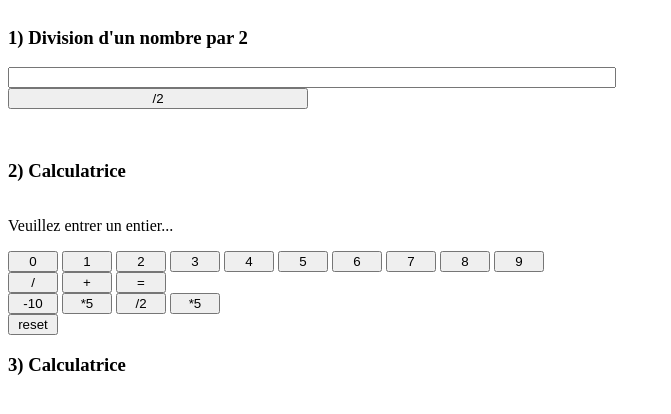
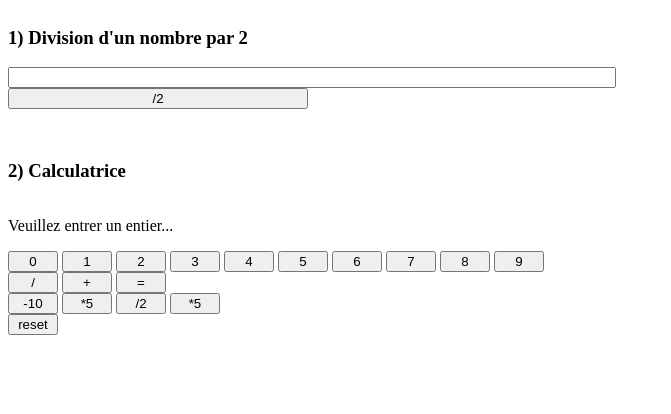
Before and after one commit to BINETsimon/Coding-challenge, a plain HTML site: page pages/examen-javascript.html in a window 1280 px wide. Shown: the whole page, without its empty margins (0-671 px from the left). Drawn offline with Linux system fonts and the light colour scheme.

Commit message:
Update examen-javascript.html

```diff
--- a/pages/examen-javascript.html
+++ b/pages/examen-javascript.html
@@ -42,10 +42,6 @@
         </div>
         <button onclick="exo2('reset')">reset</button>
     </div>
-    <div class="exercice" id="exo3">
-        <h3>3) Calculatrice</h3>
-
-    </div>
 </body>
 <script src="../js/examen-script.js"></script>
 </html>
```
